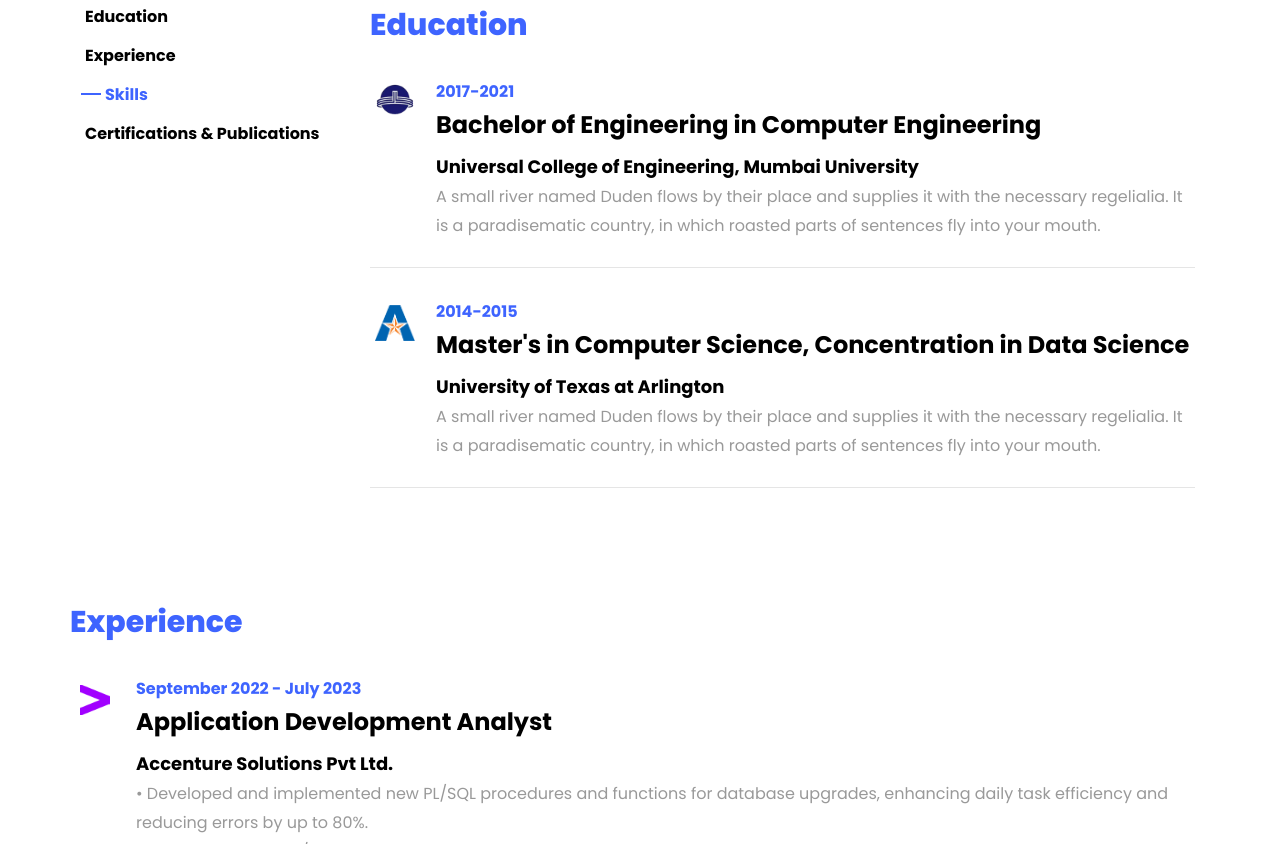
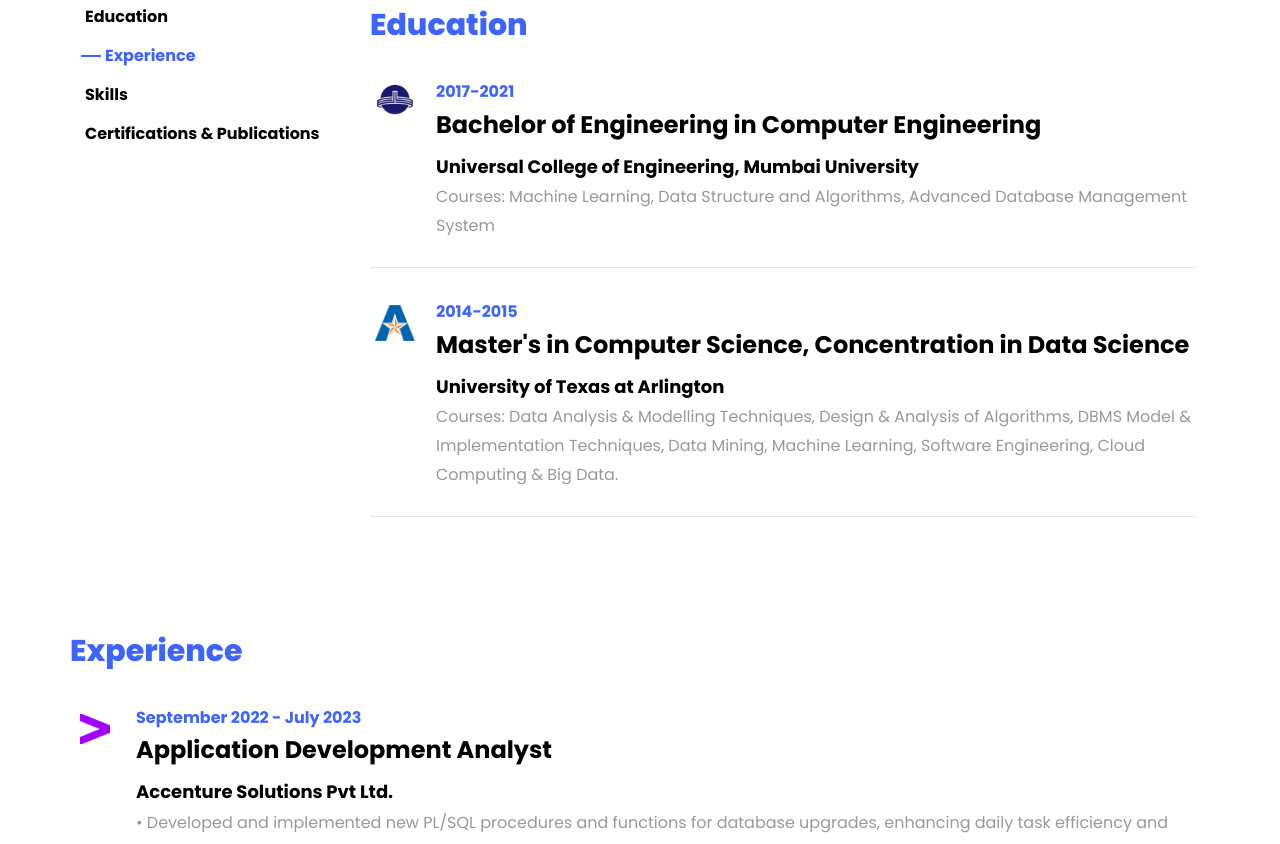
Before and after one commit to Shubhamhingu/shubhamhingu.github.io, a plain HTML site: page index.html in a window 1280 px wide. Shown: the part 1899-2743 px from the top of the page. Drawn offline with Linux system fonts and the light colour scheme.

Commit message:
Update index.html

```diff
--- a/index.html
+++ b/index.html
@@ -152,7 +152,7 @@
 		    					<span class="date">2017-2021</span>
 		    					<h2>Bachelor of Engineering in Computer Engineering</h2>
 		    					<span class="position">Universal College of Engineering, Mumbai University</span>
-		    					<p>A small river named Duden flows by their place and supplies it with the necessary regelialia. It is a paradisematic country, in which roasted parts of sentences fly into your mouth.</p>
+		    					<p>Courses: Machine Learning, Data Structure and Algorithms, Advanced Database Management System</p>
 	    					</div>
 	    				</div>
 	    				<div class="resume-wrap d-flex ftco-animate">
@@ -163,7 +163,7 @@
 		    					<span class="date">2014-2015</span>
 		    					<h2>Master's in Computer Science, Concentration in Data Science</h2>
 		    					<span class="position">University of Texas at Arlington</span>
-		    					<p>A small river named Duden flows by their place and supplies it with the necessary regelialia. It is a paradisematic country, in which roasted parts of sentences fly into your mouth.</p>
+		    					<p>Courses: Data Analysis & Modelling Techniques, Design & Analysis of Algorithms, DBMS Model & Implementation Techniques, Data Mining, Machine Learning, Software Engineering, Cloud Computing & Big Data.</p>
 		    				</div>
 	    				</div>
 	    				</div>
```
